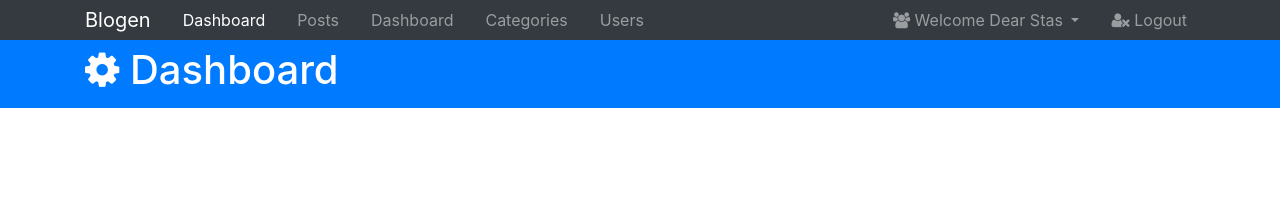
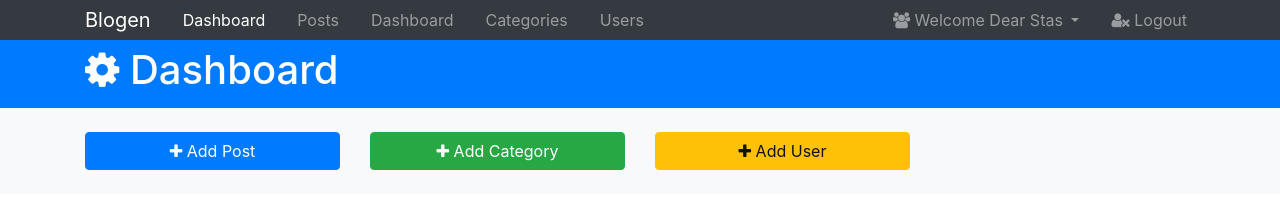
Before and after one commit to StanislavFedyna/blogen-admin-ui, a website: page src/index.html in a window 1280 px wide. Drawn offline with nearby package versions, Linux system fonts and the light colour scheme.

Commit message:
finished actions zone

```diff
--- a/src/index.html
+++ b/src/index.html
@@ -41,7 +41,7 @@
         <ul class="navbar-nav ml-auto">
           <li class="nav-item dropdown mr-3">
             <a href="#" class="nav-link dropdown-toggle" data-toggle="dropdown">
-             <i class="fa fa-users"></i> Welcome Dear Stas
+              <i class="fa fa-users"></i> Welcome Dear Stas
             </a>
             <div class="dropdown-menu">
               <a href="profile.html" class="dropdown-item"><i class="fa fa-user-circle"></i> Profile</a>
@@ -60,8 +60,7 @@
   </nav>
 
   <!-- MAIN HEADER -->
-
-  <header id="main-header"  class="py-2 bg-primary text-white">
+  <header id="main-header" class="py-2 bg-primary text-white">
     <div class="container">
       <div class="row">
         <div class="col-md-6">
@@ -73,6 +72,33 @@
       </div>
     </div>
   </header>
+
+  <!-- ACTIONS -->
+
+  <section id="action" class="py-4 mb-4 bg-light">
+    <div class="container">
+      <div class="row">
+        <div class="col-md-3">
+          <a href="#" class="btn btn-primary btn-block" data-toggle="modal" data-target="#addPostModal"><i class="fa fa-plus"></i>
+            Add Post</a>
+        </div>
+        <div class="col-md-3">
+          <a href="#" class="btn btn-success btn-block" data-toggle="modal" data-target="#addCategoryModal"><i class="fa fa-plus"></i>
+            Add Category</a>
+        </div>
+        <div class="col-md-3">
+          <a href="#" class="btn btn-warning btn-block" data-toggle="modal" data-target="#addUserModal"><i class="fa fa-plus"></i>
+            Add User</a>
+        </div>
+      </div>
+    </div>
+  </section>
+
+
+  <!-- POST MODAL -->
+  <div class="modal fade" id="addPostModal">
+
+  </div>
   <!-- Scripts -->
   <script src="js/jquery.min.js"></script>
   <script src="js/scroll.js"></script>
```
